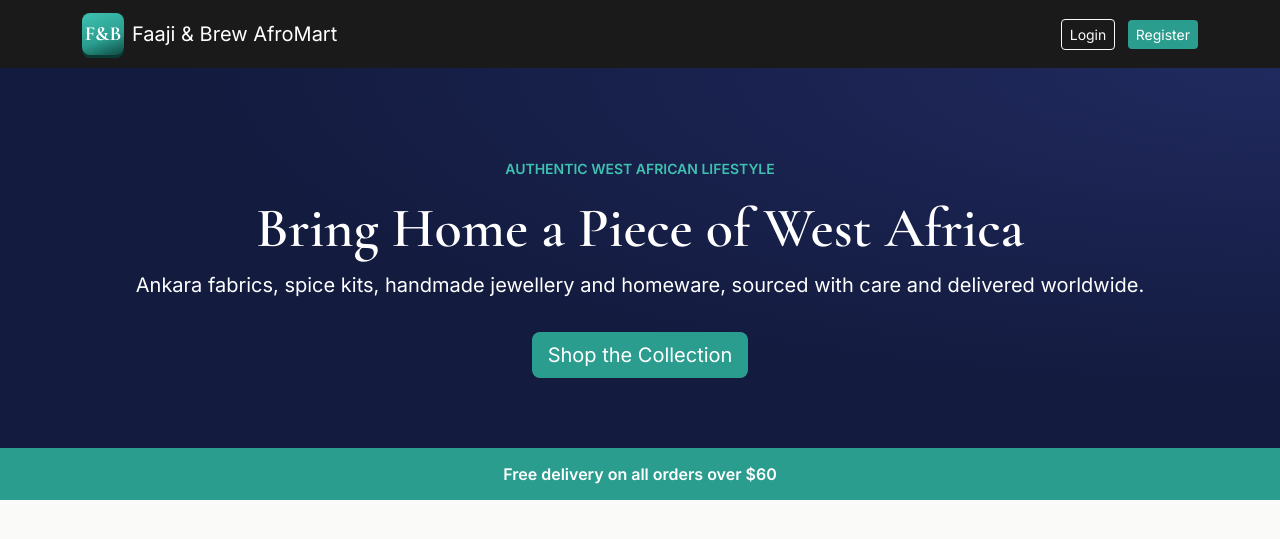
After one commit to Emmy-Dare274/faaji-brew-afromart, a Django app: page / in a window 1280 px wide. The commit adds this page. Shown: the top 539 px of the page. Run offline with Django 5.2, Linux system fonts and the light colour scheme.

Commit message:
Added: core app with homepage view, base template, and brand stylesheet

```diff
--- a/afromart/settings.py
+++ b/afromart/settings.py
@@ -163,6 +163,8 @@ USE_TZ = True
 STATIC_URL = "/static/"
 STATIC_ROOT = BASE_DIR / "staticfiles"
 
+STATICFILES_DIRS = [BASE_DIR / "static"]
+
 
 # Tells whitenoise to compress static files and give them unique
 # hashed names, so browsers can cache them safely for a long time.
--- a/afromart/urls.py
+++ b/afromart/urls.py
@@ -21,4 +21,5 @@ from django.urls import path, include
 urlpatterns = [
     path("admin/", admin.site.urls),
     path("accounts/", include("allauth.urls")),
+    path("", include("core.urls")),
 ]
--- /dev/null
+++ b/core/templates/core/home.html
@@ -0,0 +1,24 @@
+{% extends "base.html" %}
+{% load static %}
+
+{% block content %}
+<section class="hero-afromart">
+    <div class="container">
+        <p class="text-uppercase small fw-bold" style="color: var(--teal-light);">
+            Authentic West African Lifestyle
+        </p>
+        <h1 class="display-4">Bring Home a Piece of West Africa</h1>
+        <p class="lead">Ankara fabrics, spice kits, handmade jewellery and homeware, sourced with care and delivered worldwide.</p>
+        <a href="#" class="btn btn-teal btn-lg mt-3">Shop the Collection</a>
+    </div>
+</section>
+
+<div class="delivery-band">
+    Free delivery on all orders over $60
+</div>
+
+<!-- Category tiles, featured products, and testimonials sections
+     get added here once the products app has real models and data
+     to query. -->
+
+{% endblock %}
--- /dev/null
+++ b/core/urls.py
@@ -0,0 +1,8 @@
+from django.urls import path
+from . import views
+
+app_name = "core"
+
+urlpatterns = [
+    path("", views.home, name="home"),
+]
--- a/core/views.py
+++ b/core/views.py
@@ -1,3 +1,11 @@
 from django.shortcuts import render
 
 # Create your views here.
+
+def home(request):
+    """Renders the homepage. Currently static content only, since
+    the products app doesn't have models yet. The featured products,
+    category tiles, and testimonials sections get added here once
+    there is real data to pull them from."""
+
+    return render(request, "core/home.html")
--- /dev/null
+++ b/static/css/style.css
@@ -0,0 +1,65 @@
+/* Brand colours, matching the approved wireframe palette. */
+:root {
+    --indigo-deep: #131B3F;
+    --indigo-mid: #202A5E;
+    --teal: #2A9D8F;
+    --teal-light: #3FC1B0;
+    --cream: #FAFAF8;
+    --ink: #1A1A1A;
+}
+
+body {
+    font-family: 'Inter', sans-serif;
+    color: var(--ink);
+    background: var(--cream);
+}
+
+h1, h2, h3 {
+    font-family: 'Cormorant Garamond', serif;
+    font-weight: 600;
+}
+
+/* 3D logo */
+.brand-monogram {
+    width: 42px;
+    height: 42px;
+    border-radius: 8px;
+    background: linear-gradient(160deg, var(--teal-light), var(--teal) 60%, #0F4A42);
+    color: #fff;
+    font-family: 'Cormorant Garamond', serif;
+    font-weight: 700;
+    display: flex;
+    align-items: center;
+    justify-content: center;
+    box-shadow: 0 3px 0 #0B3A34;
+}
+
+.navbar-afromart {
+    background: var(--ink);
+}
+
+.btn-teal {
+    background: var(--teal);
+    color: #fff;
+    border: none;
+}
+
+.btn-teal:hover {
+    background: var(--teal-light);
+    color: #fff;
+}
+
+.hero-afromart {
+    background: radial-gradient(ellipse at top right, var(--indigo-mid), var(--indigo-deep) 60%);
+    color: #fff;
+    padding: 90px 0 70px;
+    text-align: center;
+}
+
+.delivery-band {
+    background: var(--teal);
+    color: #fff;
+    text-align: center;
+    padding: 14px 0;
+    font-weight: 600;
+}
--- a/templates/base.html
+++ b/templates/base.html
@@ -3,20 +3,38 @@
 <html lang="en">
 <head>
     <meta charset="UTF-8">
-    <title>Faaji & Brew AfroMart</title>
+    <meta name="viewport" content="width=device-width, initial-scale=1.0">
+    <title>{% block title %}Faaji & Brew AfroMart{% endblock %}</title>
+
+    <link rel="preconnect" href="https://fonts.googleapis.com">
+    <link href="https://fonts.googleapis.com/css2?family=Cormorant+Garamond:wght@600;700&family=Inter:wght@400;500;600&display=swap" rel="stylesheet">
+
+    <link rel="stylesheet" href="https://cdn.jsdelivr.net/npm/bootstrap@5.3.3/dist/css/bootstrap.min.css">
+    <link rel="stylesheet" href="{% static 'css/style.css' %}">
 </head>
 <body>
-    <nav>
-        {% if user.is_authenticated %}
-            <span>Hi, {{ user.username }}</span>
-            <a href="{% url 'account_logout' %}">Log out</a>
-        {% else %}
-            <a href="{% url 'account_login' %}">Log in</a>
-            <a href="{% url 'account_signup' %}">Register</a>
-        {% endif %}
+    <nav class="navbar navbar-dark navbar-afromart">
+        <div class="container d-flex justify-content-between align-items-center">
+            <a class="navbar-brand d-flex align-items-center gap-2" href="{% url 'core:home' %}">
+                <span class="brand-monogram">F&B</span>
+                <span>Faaji & Brew AfroMart</span>
+            </a>
+
+            <!-- Temporary auth-state check. Full navbar with search, -->
+            <div>
+                {% if user.is_authenticated %}
+                    <span class="text-white me-3">Hi, {{ user.username }}</span>
+                    <a class="btn btn-outline-light btn-sm" href="{% url 'account_logout' %}">Log out</a>
+                {% else %}
+                    <a class="btn btn-outline-light btn-sm me-2" href="{% url 'account_login' %}">Login</a>
+                    <a class="btn btn-teal btn-sm" href="{% url 'account_signup' %}">Register</a>
+                {% endif %}
+            </div>
+        </div>
     </nav>
 
     {% block content %}
     {% endblock %}
+
 </body>
 </html>
```
